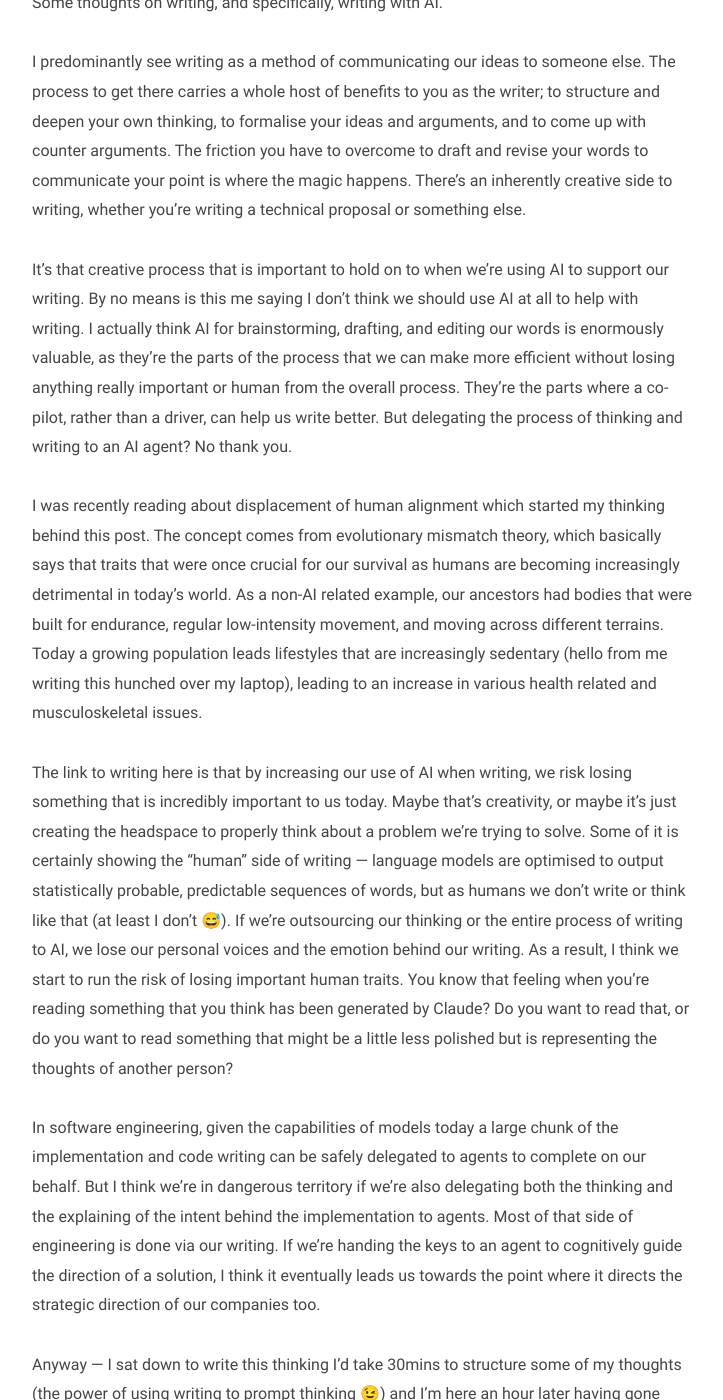
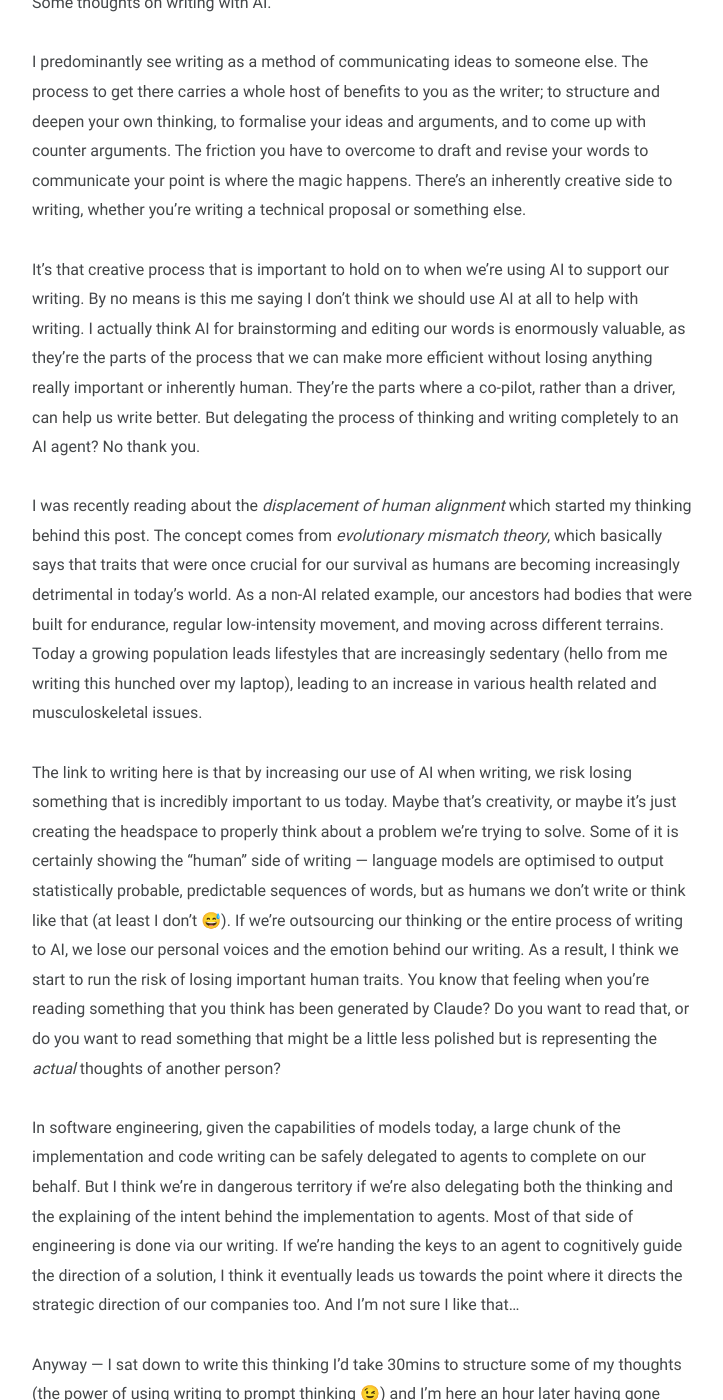
Before and after one commit to lukebriscoe/lukebriscoe.github.io, a Jekyll site: the page built from _posts/2026-08-28-writing-with-ai.md, in a window 1280 px wide and 1400 px high, scrolled down 276 px. Shown: the whole window, without its empty margins (278-1001 px from the left). Built offline with Jekyll 4.4.1, drawn with Linux system fonts in a browser that asks for light colours; some of the changed text lies outside the part shown.

Commit message:
small tweaks to post

```diff
--- a/_posts/2026-08-28-writing-with-ai.md
+++ b/_posts/2026-08-28-writing-with-ai.md
@@ -4,18 +4,18 @@ title: "📝 Writing with AI"
 subtitle: <br> AI and the displacement of human alignment
 date: 2026-08-28 16:30:00 +0100
 ---
-Some thoughts on writing, and specifically, writing with AI. <br>
+Some thoughts on writing with AI. <br>
 <br>
-I predominantly see writing as a method of communicating our ideas to someone else. The process to get there carries a whole host of benefits to you as the writer; to structure and deepen your own thinking, to formalise your ideas and arguments, and to come up with counter arguments. The friction you have to overcome to draft and revise your words to communicate your point is where the magic happens. There’s an inherently creative side to writing, whether you’re writing a technical proposal or something else.
+I predominantly see writing as a method of communicating ideas to someone else. The process to get there carries a whole host of benefits to you as the writer; to structure and deepen your own thinking, to formalise your ideas and arguments, and to come up with counter arguments. The friction you have to overcome to draft and revise your words to communicate your point is where the magic happens. There’s an inherently creative side to writing, whether you’re writing a technical proposal or something else.
 <br><br>
-It’s that creative process that is important to hold on to when we’re using AI to support our writing. By no means is this me saying I don’t think we should use AI at all to help with writing. I actually think AI for brainstorming, drafting, and editing our words is enormously valuable, as they’re the parts of the process that we can make more efficient without losing anything really important or human from the overall process. They’re the parts where a co-pilot, rather than a driver, can help us write better. But delegating the process of thinking and writing to an AI agent? No thank you.
+It’s that creative process that is important to hold on to when we’re using AI to support our writing. By no means is this me saying I don’t think we should use AI at all to help with writing. I actually think AI for brainstorming and editing our words is enormously valuable, as they’re the parts of the process that we can make more efficient without losing anything really important or inherently human. They’re the parts where a co-pilot, rather than a driver, can help us write better. But delegating the process of thinking and writing completely to an AI agent? No thank you.
 <br><br>
-I was recently reading about displacement of human alignment which started my thinking behind this post. The concept comes from evolutionary mismatch theory, which basically says that traits that were once crucial for our survival as humans are becoming increasingly detrimental in today’s world. As a non-AI related example, our ancestors had bodies that were built for endurance, regular low-intensity movement, and moving across different terrains. Today a growing population leads lifestyles that are increasingly sedentary (hello from me writing this hunched over my laptop), leading to an increase in various health related and musculoskeletal issues.
+I was recently reading about the _displacement of human alignment_ which started my thinking behind this post. The concept comes from _evolutionary mismatch theory_, which basically says that traits that were once crucial for our survival as humans are becoming increasingly detrimental in today’s world. As a non-AI related example, our ancestors had bodies that were built for endurance, regular low-intensity movement, and moving across different terrains. Today a growing population leads lifestyles that are increasingly sedentary (hello from me writing this hunched over my laptop), leading to an increase in various health related and musculoskeletal issues.
 <br><br>
-The link to writing here is that by increasing our use of AI when writing, we risk losing something that is incredibly important to us today. Maybe that’s creativity, or maybe it’s just creating the headspace to properly think about a problem we’re trying to solve. Some of it is certainly showing the “human” side of writing — language models are optimised to output statistically probable, predictable sequences of words, but as humans we don’t write or think like that (at least I don’t 😅). If we’re outsourcing our thinking or the entire process of writing to AI, we lose our personal voices and the emotion behind our writing. As a result, I think we start to run the risk of losing important human traits. You know that feeling when you’re reading something that you think has been generated by Claude? Do you want to read that, or do you want to read something that might be a little less polished but is representing the thoughts of another person?
+The link to writing here is that by increasing our use of AI when writing, we risk losing something that is incredibly important to us today. Maybe that’s creativity, or maybe it’s just creating the headspace to properly think about a problem we’re trying to solve. Some of it is certainly showing the “human” side of writing — language models are optimised to output statistically probable, predictable sequences of words, but as humans we don’t write or think like that (at least I don’t 😅). If we’re outsourcing our thinking or the entire process of writing to AI, we lose our personal voices and the emotion behind our writing. As a result, I think we start to run the risk of losing important human traits. You know that feeling when you’re reading something that you think has been generated by Claude? Do you want to read that, or do you want to read something that might be a little less polished but is representing the _actual_ thoughts of another person?
 <br><br>
-In software engineering, given the capabilities of models today a large chunk of the implementation and code writing can be safely delegated to agents to complete on our behalf. But I think we’re in dangerous territory if we’re also delegating both the thinking and the explaining of the intent behind the implementation to agents. Most of that side of engineering is done via our writing. If we’re handing the keys to an agent to cognitively guide the direction of a solution, I think it eventually leads us towards the point where it directs the strategic direction of our companies too.
+In software engineering, given the capabilities of models today, a large chunk of the implementation and code writing can be safely delegated to agents to complete on our behalf. But I think we’re in dangerous territory if we’re also delegating both the thinking and the explaining of the intent behind the implementation to agents. Most of that side of engineering is done via our writing. If we’re handing the keys to an agent to cognitively guide the direction of a solution, I think it eventually leads us towards the point where it directs the strategic direction of our companies too. And I'm not sure I like that...
 <br><br>
 Anyway — I sat down to write this thinking I’d take 30mins to structure some of my thoughts (the power of using writing to prompt thinking 😉) and I’m here an hour later having gone way deeper on this than I planned to.
 <br><br>
-Over the next few weeks I’m intending to come up with a set of principles that I’ll hold myself to when I’m writing with AI. It’s very likely they’ll be along the lines of “don’t outsource your thinking to AI”, or “by putting your name on this piece of writing you are confirming that these are your thoughts, not Claude’s”. If you already have thoughts on this (or even better you already have a set of principles you’ve come up with!), please share!
+Over the next few weeks I’m intending to come up with a set of principles that I’ll hold myself to when I’m writing with AI. I'll share them here as they might help you too. It’s very likely they’ll be along the lines of “don’t outsource your thinking to AI”, or “by putting your name on this piece of writing you are confirming that these thoughts are yours, not Claude’s!”. If you already have thoughts on this (or even better you already have a set of principles you’ve come up with!), please share!
```
